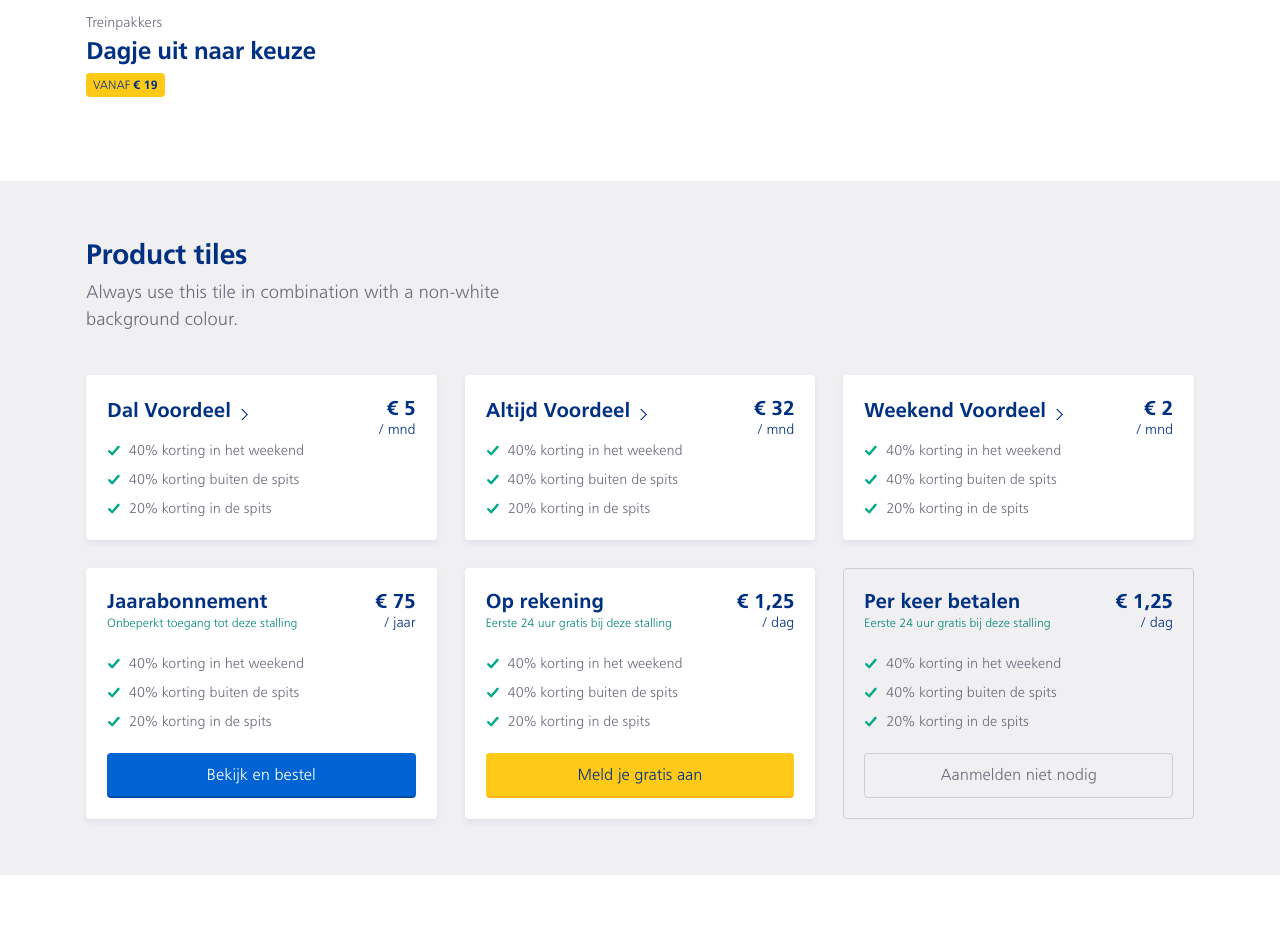
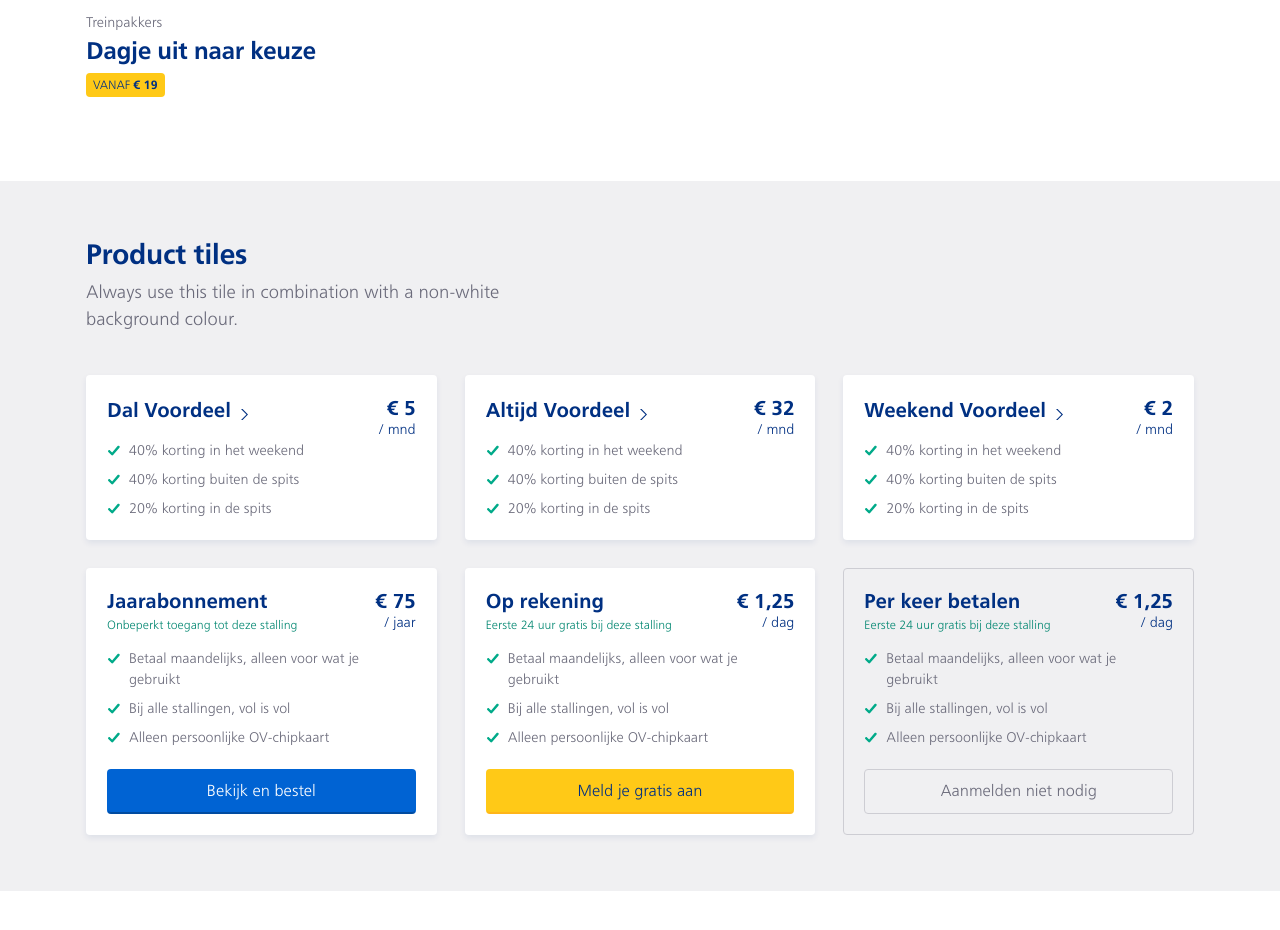
Before and after one commit to tdenheld/ns-design, a Jekyll site: the page built from _posts/2020-01-01-tiles.html, in a window 1280 px wide and 1400 px high, scrolled down 1077 px. Shown: the part 453-1383 px from the top of the window. Built offline with Jekyll 4.4.1, drawn with Linux system fonts in a browser that asks for light colours; some web fonts are replaced.

Commit message:
update tile

```diff
--- a/_includes/product-tile.html
+++ b/_includes/product-tile.html
@@ -25,16 +25,16 @@
             <div class="product-tile__price">
                 <h3 class="product-tile__heading">
                     <b>€ {{ include.price }}</b>
-                    <span class="product-tile__period f14 lh-title f-blue">
+                    <div class="f14 lh-title f-blue">
                         / {{ include.period }}
-                    </span>
+                    </div>
                 </h3>
             </div>
             {% endif %}
         </div>
 
         {% if include.message %}
-        <p class="f12 f-green-sexy-2 mb-3 pos-r">{{ include.message }}</p>
+        <p class="pos-r f12 f-green-sexy-2 mb-2 pr-8">{{ include.message }}</p>
         {% endif %}
 
         <ul class="list-tick list-tick--small mt-2 pr-6">
--- a/_posts/2020-01-01-tiles.html
+++ b/_posts/2020-01-01-tiles.html
@@ -16,6 +16,12 @@ subscription:
         - 40% korting in het weekend
         - 40% korting buiten de spits
         - 20% korting in de spits
+
+bike:
+    details:
+        - Betaal maandelijks, alleen voor wat je gebruikt
+        - Bij alle stallingen, vol is vol
+        - Alleen persoonlijke OV-chipkaart
 ---
 
 <section class="mv-4 mv-8@m">
--- a/_sass/components.tiles.scss
+++ b/_sass/components.tiles.scss
@@ -155,6 +155,7 @@
 .product-tile__grid {
     display: flex;
     justify-content: space-between;
+    margin-bottom: 2px;
 }
 
 .product-tile__heading {
@@ -194,12 +195,6 @@
     text-align: right;
 }
 
-.product-tile__period {
-    @media (min-width: 374px) {
-        display: block;
-    }
-}
-
 .product-tile__highlight {
     position: absolute;
     z-index: 1;
```
Also changed, not shown: other parts of _posts/2020-01-01-tiles.html (+3 -3 lines).
